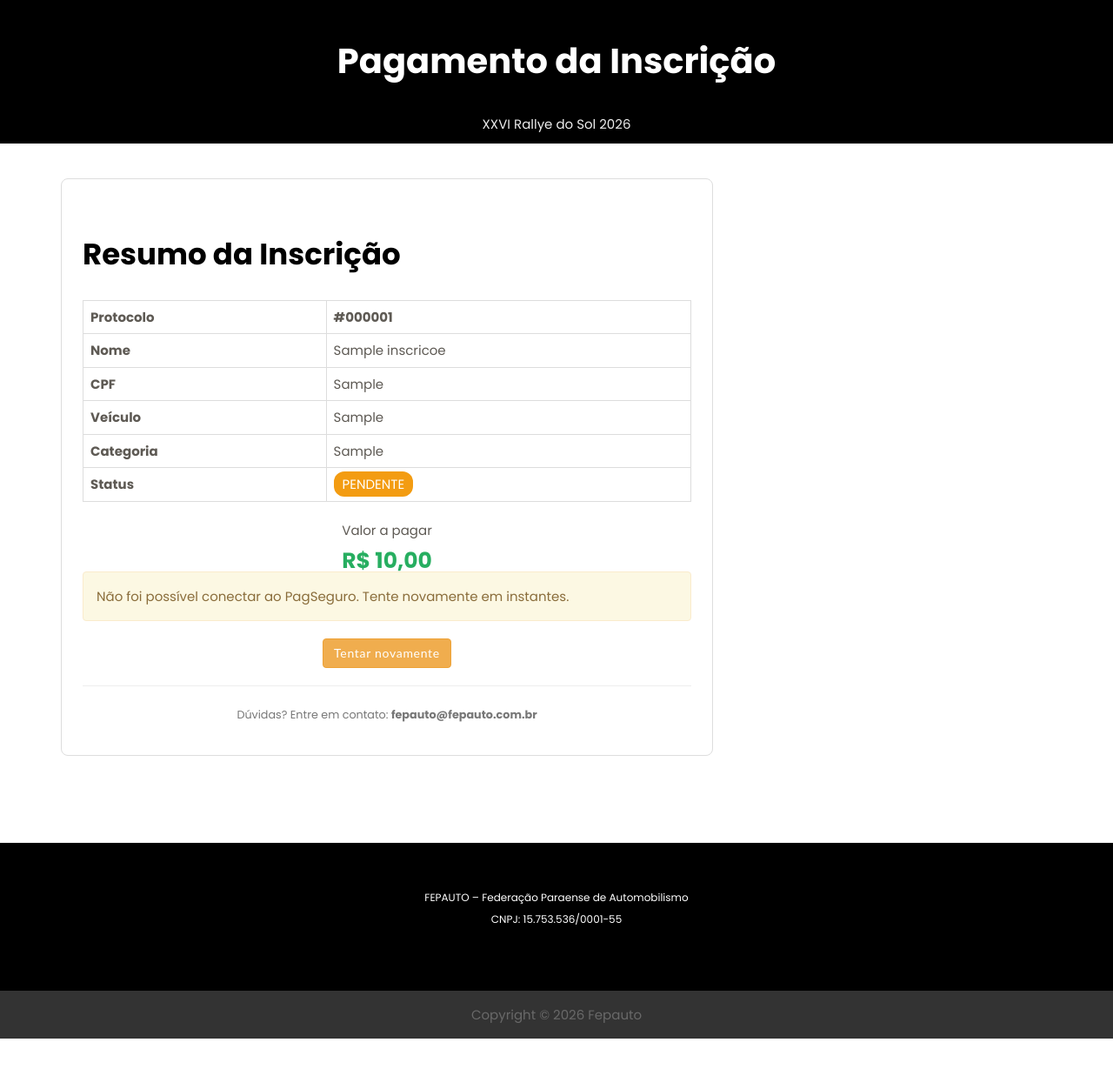
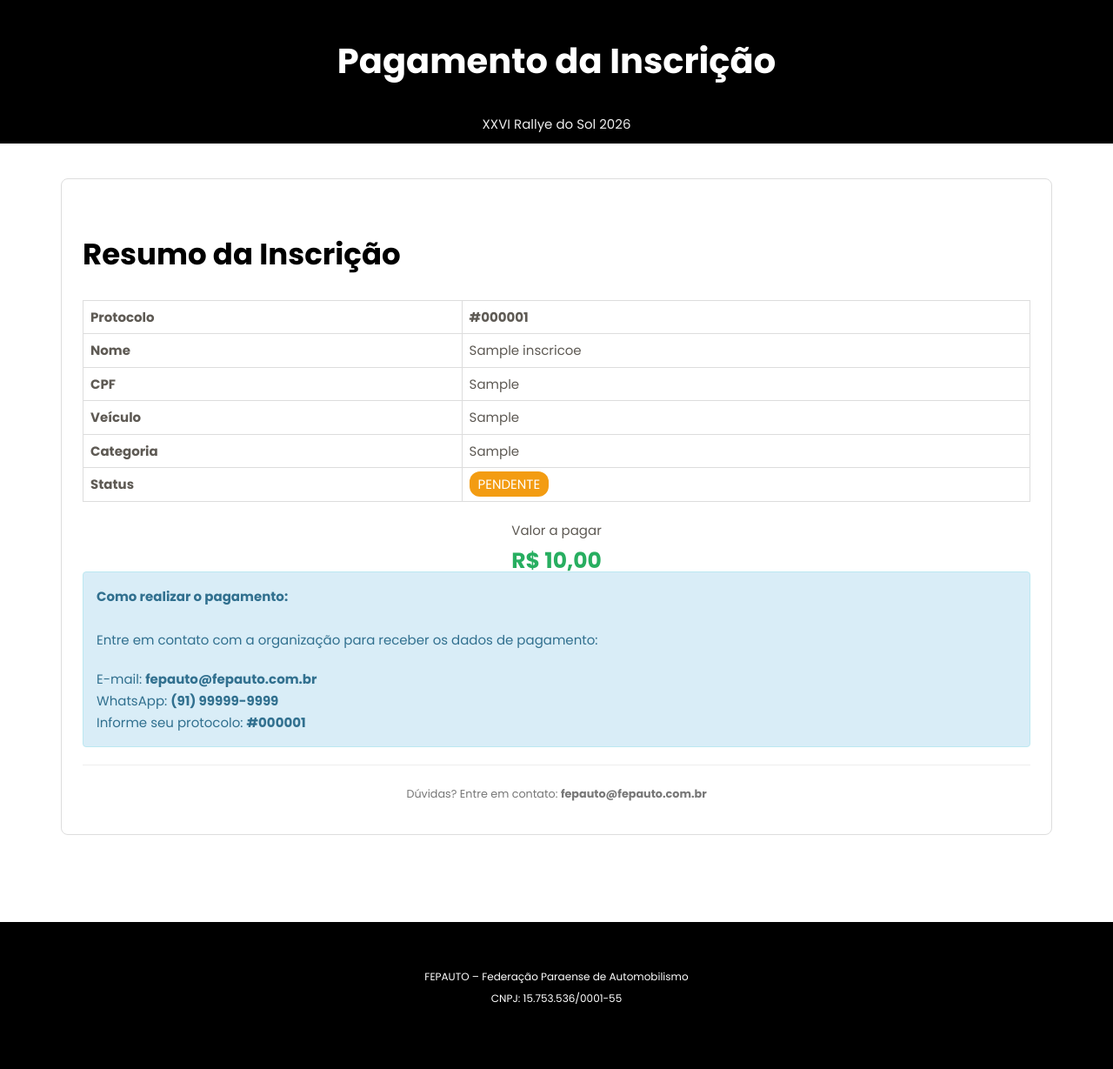
Before and after one commit to leonidasamorim/fepauto.com.br, a PHP site: page /pagamento.php in a window 1280 px wide. Shown: the top 1229 px of the page at 87% size. Before the commit the page ends 1194 px from the top, so only its background shows below. Run offline with PHP 8.4, Linux system fonts and the light colour scheme; the visitor is signed in with stand-in values (Sample User, id 1); tables that the repository leaves empty hold one stand-in row (values such as "Sample post"); data that the repository does not hold is empty.

Commit message:
adjust pagseguro pix

```diff
--- a/config.php
+++ b/config.php
@@ -15,14 +15,14 @@ define('MAIL_SMTP_USER',  'noreply@fepauto.com.br');
 define('MAIL_SMTP_PASS',  '1=Xv57*oMV!b');
 
 // ─── PagSeguro ────────────────────────────────────────────────────────────────
-define('PAGSEGURO_EMAIL',    'rallyedosol2015@gmail.com');
-define('PAGSEGURO_TOKEN',    '5CA2A1DB720E4FC18B16D776C29D73E4');       // preencha com seu token da conta PagSeguro
+define('PAGSEGURO_EMAIL',    'pagseguro.leonidas@gmail.com');
+define('PAGSEGURO_TOKEN',    '');       // preencha com seu token da conta PagSeguro
 define('PAGSEGURO_SANDBOX',  false);     // true = sandbox | false = produção
 
 // ─── PIX ─────────────────────────────────────────────────────────────────────
-define('PIX_CHAVE',   '15753536000155');       // CNPJ sem pontuação (chave PIX)
-define('PIX_TITULAR', 'FEPAUTO');
-define('PIX_BANCO',   'Banco do Brasil');
+define('PIX_CHAVE',   '03.143.496/0001-40');       // CNPJ sem pontuação (chave PIX)
+define('PIX_TITULAR', 'FEDERAÇÃO PARAENSE DE MOTOCICLISMO');
+define('PIX_BANCO',   'CAIXA ECONOMICA FEDERAL');
 
 // ─── Evento ───────────────────────────────────────────────────────────────────
 define('EVENT_NAME',  'XXVI Rallye do Sol 2026');
--- a/pagamento-pix.php
+++ b/pagamento-pix.php
@@ -126,7 +126,7 @@ $chaveFormatada = preg_replace('/^(\d{2})(\d{3})(\d{3})(\d{4})(\d{2})$/', '$1.$2
 <div class="container">
     <div class="card-pix">
         <div class="card-pix-header">
-            <h2>Pagamento via PIX</h2>
+            <h2 class="mb-0 white">Pagamento via PIX</h2>
             <p><?= EVENT_NAME ?> &nbsp;·&nbsp; Protocolo <?= $protocolo ?></p>
         </div>
         <div class="card-pix-body">
--- a/pagamento.php
+++ b/pagamento.php
@@ -55,6 +55,8 @@ if (!empty(PAGSEGURO_TOKEN) && $ins['status_pagamento'] === 'pendente') {
         'notificationURL'     => 'http://' . ($_SERVER['HTTP_HOST'] ?? 'fepauto.com.br') . '/pagseguro-notificacao.php',
     ]);
 
+
+
     $ch = curl_init($apiUrl);
     curl_setopt_array($ch, [
         CURLOPT_POST           => true,
@@ -68,22 +70,32 @@ if (!empty(PAGSEGURO_TOKEN) && $ins['status_pagamento'] === 'pendente') {
     $httpCode = curl_getinfo($ch, CURLINFO_HTTP_CODE);
     curl_close($ch);
 
-    if ($httpCode === 200 && $response) {
-        $xml = simplexml_load_string($response);
+    if ($response) {
+        $xml  = simplexml_load_string($response);
         $code = (string)($xml->code ?? '');
+
         if ($code) {
             $redirectBase = PAGSEGURO_SANDBOX
                 ? 'https://sandbox.pagseguro.uol.com.br/v2/checkout/payment.html'
                 : 'https://pagseguro.uol.com.br/v2/checkout/payment.html';
             $pagseguroUrl = $redirectBase . '?code=' . $code;
 
-            // Salva o code
             db()->prepare('UPDATE inscricoes SET pagseguro_code = ? WHERE id = ?')
                ->execute([$code, $ins['id']]);
+        } else {
+            // Extrai mensagem de erro do XML do PagSeguro
+            $erroMsg = '';
+            if (isset($xml->error)) {
+                foreach ($xml->error as $e) {
+                    $erroMsg .= '[' . (string)$e->code . '] ' . (string)$e->message . ' ';
+                }
+            }
+            $pagseguroErro = $erroMsg ?: 'Erro ao iniciar pagamento no PagSeguro.';
+            error_log("PagSeguro HTTP {$httpCode}: {$response}");
         }
     } else {
         $pagseguroErro = 'Não foi possível conectar ao PagSeguro. Tente novamente em instantes.';
-        error_log("PagSeguro HTTP {$httpCode}: {$response}");
+        error_log("PagSeguro HTTP {$httpCode}: sem resposta");
     }
 }
 ?>
@@ -124,8 +136,8 @@ if (!empty(PAGSEGURO_TOKEN) && $ins['status_pagamento'] === 'pendente') {
 
     <div class="section pt-4 pb-10">
         <div class="container">
-            <div class="row justify-content-center">
-                <div class="col-md-8">
+            <div class="row justify-content-center align-items-center">
+                <div class="col-md-8 col-lg-12">
                     <div class="card-resumo">
 
                         <h3>Resumo da Inscrição</h3>
--- /dev/null
+++ b/pagseguro-confirmacao.php
@@ -0,0 +1,3 @@
+PAGAMENTO REALIZADO COM SUCESSO!
+
+PAGINA DE CONFIRMAÇÃO DE PAGAMENTO DO PAGSEGURO
```
